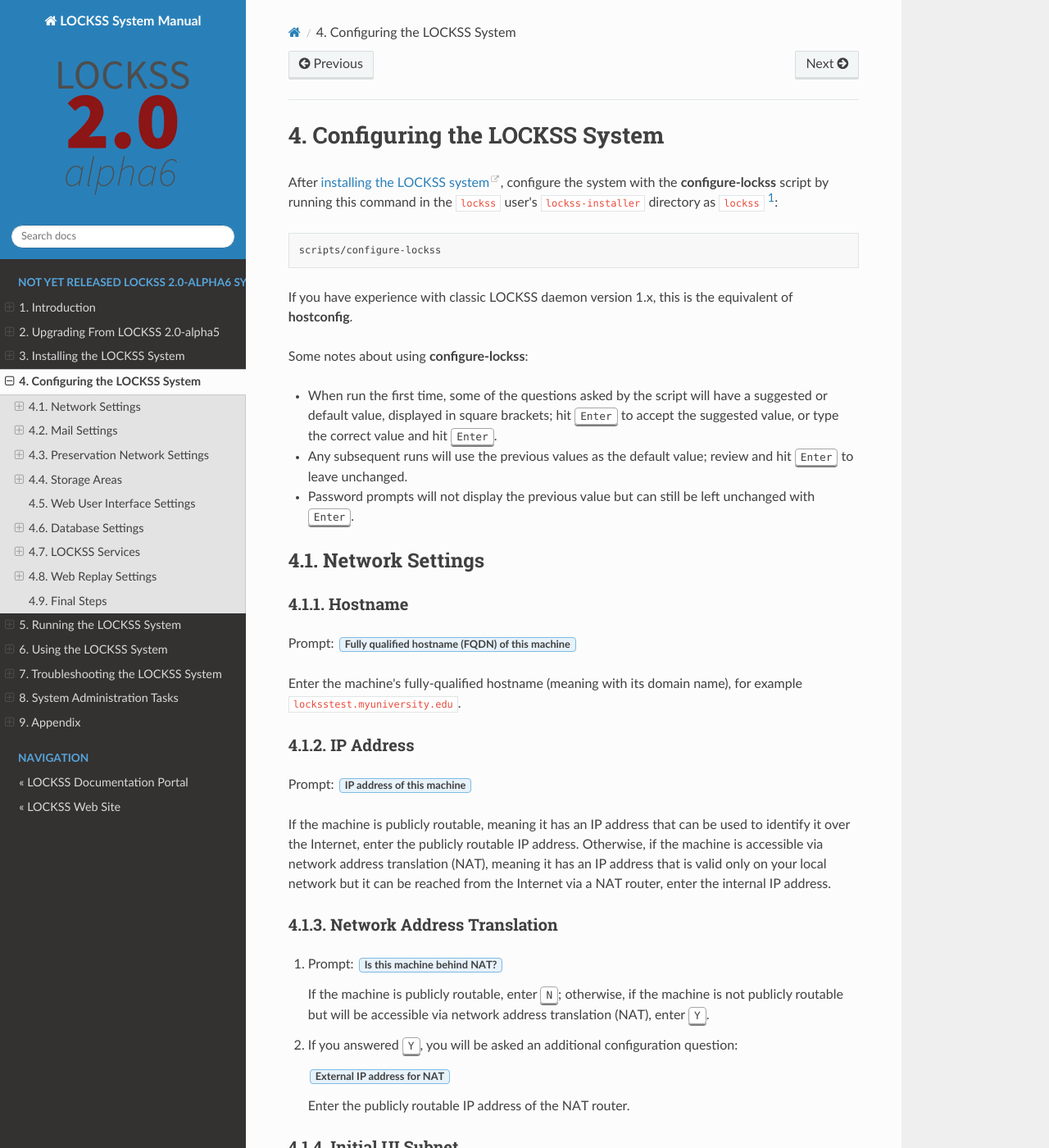
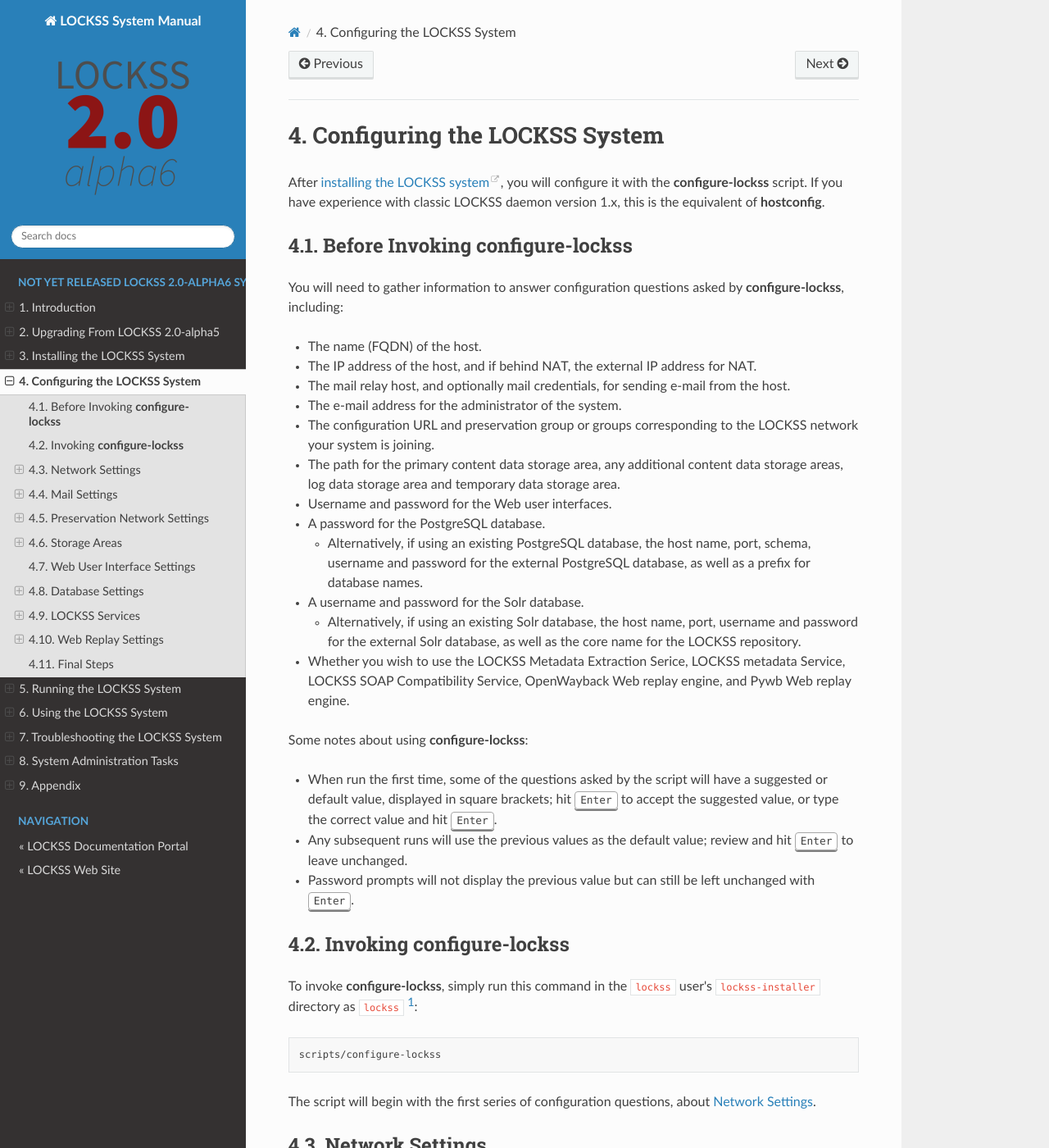
Before and after one commit to lockss/lockss-rtd-manual, a Sphinx documentation site: the page built from docs/configuring.rst, in a window 1280 px wide and 1400 px high. Shown: the whole window at 82% size. Built offline with Sphinx 7.4.7 and the Read the Docs theme 2.0.0, drawn with Linux system fonts in a browser that asks for light colours; some of the changed text lies outside the part shown.

Commit message:
Add intro and SOAP service question.

```diff
--- a/docs/configuring.rst
+++ b/docs/configuring.rst
@@ -2,13 +2,37 @@
 Configuring the LOCKSS System
 =============================
 
-After `installing the LOCKSS system <installing>`_, configure the system with the :program:`configure-lockss` script by running this command in the ``lockss`` user's :file:`lockss-installer` directory as ``lockss`` [#fnlockss]_:
+After `installing the LOCKSS system <installing>`_, you will configure it with the :program:`configure-lockss` script. If you have experience with classic LOCKSS daemon version 1.x, this is the equivalent of :program:`hostconfig`.
 
-.. code-block:: shell
+-------------------------------------------
+Before Invoking :program:`configure-lockss`
+-------------------------------------------
 
-   scripts/configure-lockss
+You will need to gather information to answer configuration questions asked by :program:`configure-lockss`, including:
 
-If you have experience with classic LOCKSS daemon version 1.x, this is the equivalent of :program:`hostconfig`.
+*  The name (FQDN) of the host.
+
+*  The IP address of the host, and if behind NAT, the external IP address for NAT.
+
+*  The mail relay host, and optionally mail credentials, for sending e-mail from the host.
+
+*  The e-mail address for the administrator of the system.
+
+*  The configuration URL and preservation group or groups corresponding to the LOCKSS network your system is joining.
+
+*  The path for the primary content data storage area, any additional content data storage areas, log data storage area and temporary data storage area.
+
+*  Username and password for the Web user interfaces.
+
+*  A password for the PostgreSQL database.
+
+   *  Alternatively, if using an existing PostgreSQL database, the host name, port, schema, username and password for the external PostgreSQL database, as well as a prefix for database names.
+
+*  A username and password for the Solr database.
+
+   *  Alternatively, if using an existing Solr database, the host name, port, username and password for the external Solr database, as well as the core name for the LOCKSS repository.
+
+*  Whether you wish to use the LOCKSS Metadata Extraction Serice, LOCKSS metadata Service, LOCKSS SOAP Compatibility Service, OpenWayback Web replay engine, and Pywb Web replay engine.
 
 Some notes about using :program:`configure-lockss`:
 
@@ -17,6 +41,18 @@ Some notes about using :program:`configure-lockss`:
 *  Any subsequent runs will use the previous values as the default value; review and hit :kbd:`Enter` to leave unchanged.
 
 *  Password prompts will not display the previous value but can still be left unchanged with :kbd:`Enter`.
+
+------------------------------------
+Invoking :program:`configure-lockss`
+------------------------------------
+
+To invoke :program:`configure-lockss`, simply run this command in the ``lockss`` user's :file:`lockss-installer` directory as ``lockss`` [#fnlockss]_:
+
+.. code-block:: shell
+
+   scripts/configure-lockss
+
+The script will begin with the first series of configuration questions, about :ref:`Network Settings`.
 
 ----------------
 Network Settings
@@ -379,6 +415,13 @@ Prompt: :guilabel:`Use LOCKSS Metadata Extraction Service?`
 
 Enter :kbd:`Y` if you want the metadata extraction service to be run, otherwise :kbd:`N`.
 
+SOAP Compatibility Service
+==========================
+
+Prompt: :guilabel:`Use LOCKSS SOAP Compatibility Service?`
+
+Enter :kbd:`Y` if you want the SOAP compatibility servvice to be run, otherwise :kbd:`N`.
+
 -------------------
 Web Replay Settings
 -------------------
```
Also changed, not shown: other parts of docs/configuring.rst (+1 -1 lines).
